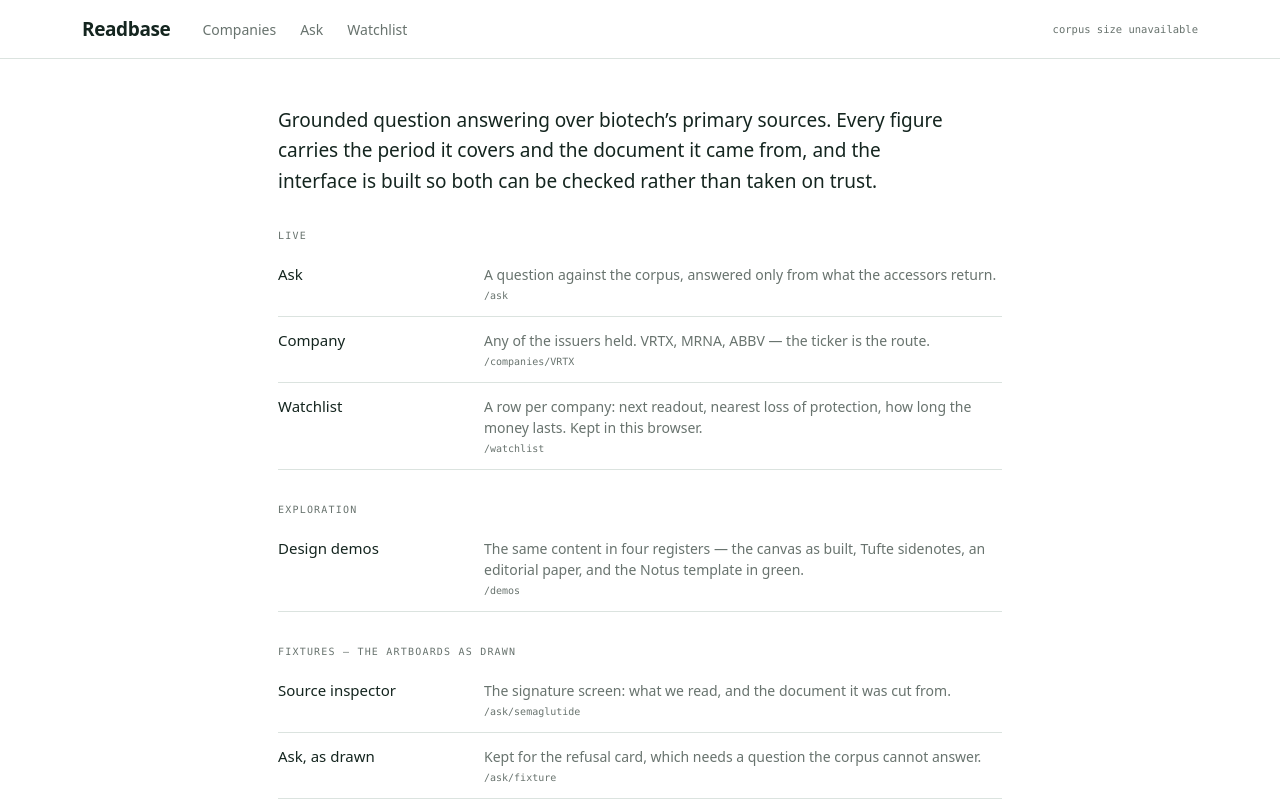
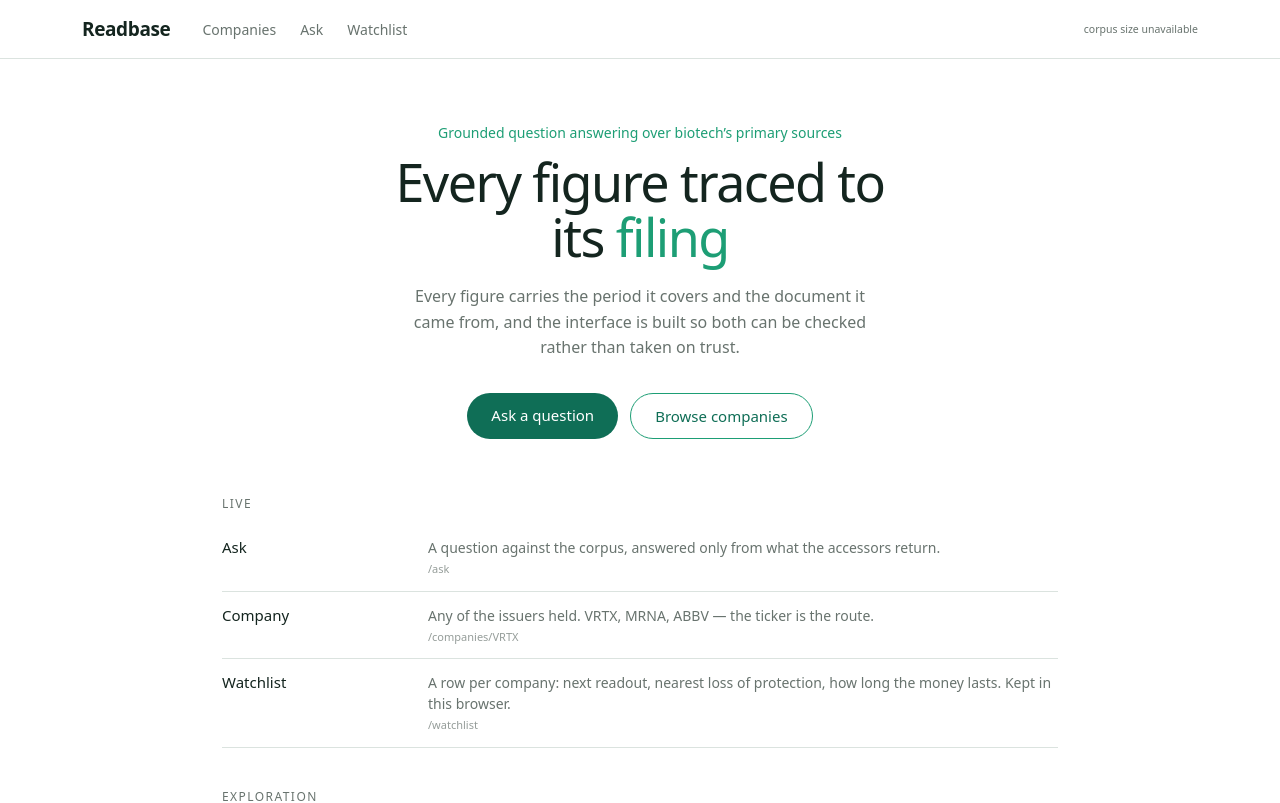
Before and after one commit to Jessego5/biotech_investment_platform2.0, a Next.js app: page / in a window 1280 px wide. Shown: the top 803 px of the page. Built offline with nearby package versions, Linux system fonts and the light colour scheme; no server answers.

Commit message:
give the register its own furniture, and one typeface

```diff
--- a/app/ask/page.tsx
+++ b/app/ask/page.tsx
@@ -8,7 +8,7 @@ import { notusPage } from "@/lib/readbase/notus-theme";
  */
 export default function AskPage() {
   return (
-    <div style={notusPage} className="min-h-svh">
+    <div style={notusPage} className="notus min-h-svh">
       <NotusChrome current="Ask" />
       <LiveAsk corpusNote="Every figure here comes from a filing, a trial record or an FDA table, and every one can be opened and checked. Ask a question to begin." />
     </div>
--- a/app/demos/indigo/page.tsx
+++ b/app/demos/indigo/page.tsx
@@ -136,7 +136,7 @@ export default async function IndigoDemo() {
   return (
     <div
       style={{ ...NOTUS, background: "var(--n-bg)", color: "var(--n-ink)", fontFamily: "var(--n-sans)" }}
-      className="min-h-svh"
+      className="notus min-h-svh"
     >
       {/* header */}
       <div className="border-b bg-[var(--n-card)]" style={{ borderColor: "var(--n-line)" }}>
--- a/app/demos/notus/page.tsx
+++ b/app/demos/notus/page.tsx
@@ -171,7 +171,7 @@ export default async function NotusDemo() {
   return (
     <div
       style={{ ...NOTUS, background: "var(--n-bg)", color: "var(--n-ink)", fontFamily: "var(--n-sans)" }}
-      className="min-h-svh"
+      className="notus min-h-svh"
     >
       {/* header */}
       <div className="border-b bg-[var(--n-card)]" style={{ borderColor: "var(--n-line)" }}>
--- a/app/effects.css
+++ b/app/effects.css
@@ -31,3 +31,38 @@
     animation: none !important;
   }
 }
+
+
+/* ---------------------------------------------------------------------------
+   The Notus register: one typeface.
+
+   `@theme inline` compiles font-mono and font-serif to a literal stack at
+   build time rather than to var(--font-mono), so redefining those variables on
+   a wrapper does nothing. This is the scoped override instead: inside .notus
+   every face is the sans, and the utilities differ only in size and colour.
+
+   Tabular figures are kept. That was the real reason for a monospace face in a
+   column of numbers, and it survives without one.
+   --------------------------------------------------------------------------- */
+.notus,
+.notus .font-mono,
+.notus .font-serif,
+.notus .font-sans,
+.notus code,
+.notus kbd,
+.notus samp,
+/* the component classes in globals.css @apply font-mono, which compiles to a
+   literal stack for the same reason, so they are named here too */
+.notus .period,
+.notus .sys-label,
+.notus .cite-chip {
+  font-family: var(--n-sans);
+}
+
+.notus .font-mono,
+.notus .period,
+.notus .cite-chip,
+.notus .tabular-nums {
+  font-variant-numeric: tabular-nums;
+  font-feature-settings: "tnum";
+}
--- a/app/page.tsx
+++ b/app/page.tsx
@@ -25,12 +25,10 @@ function Row({ href, title, note }: { href: string; title: string; note: string
       href={href}
       className="grid grid-cols-[190px_1fr] items-baseline gap-4 border-b border-border py-[13px]"
     >
-      <span className="text-[15px]">{title}</span>
-      <span className="text-[14px] leading-[1.5] text-ink-2">
+      <span className="text-[15px] font-medium">{title}</span>
+      <span className="text-[14px] leading-[1.5]" style={{ color: "var(--n-ink-2)" }}>
         {note}
-        <span className="mt-[3px] block font-mono text-[10px] text-muted-foreground">
-          {href}
-        </span>
+        <span className="mt-[3px] block text-[11px] opacity-70">{href}</span>
       </span>
     </Link>
   );
@@ -38,31 +36,63 @@ function Row({ href, title, note }: { href: string; title: string; note: string
 
 export default function Home() {
   return (
-    <div style={notusPage} className="min-h-svh">
+    <div style={notusPage} className="notus min-h-svh">
       <NotusChrome />
-      <div className="mx-auto max-w-[788px] px-8 py-[46px]">
-        <p className="mb-[34px] max-w-[62ch] text-[19px] leading-[1.6]">
-          Grounded question answering over biotech&rsquo;s primary sources. Every
-          figure carries the period it covers and the document it came from, and
-          the interface is built so both can be checked rather than taken on
-          trust.
+      {/* the hero the register is built around: an eyebrow, one large line with
+          the emphasis on the word carrying the claim, then the two actions */}
+      <div className="mx-auto max-w-[1180px] px-8 pb-4 pt-16 text-center">
+        <div className="mb-3 text-[14px]" style={{ color: "var(--n-accent)" }}>
+          Grounded question answering over biotech&rsquo;s primary sources
+        </div>
+        <h1 className="mx-auto mb-5 max-w-[17ch] text-[52px] font-medium leading-[1.06] tracking-[-0.03em]">
+          Every figure traced to its{" "}
+          <span style={{ color: "var(--n-accent)" }}>filing</span>
+        </h1>
+        <p
+          className="mx-auto mb-8 max-w-[54ch] text-[16px] leading-[1.6]"
+          style={{ color: "var(--n-ink-2)" }}
+        >
+          Every figure carries the period it covers and the document it came
+          from, and the interface is built so both can be checked rather than
+          taken on trust.
         </p>
+        <div className="flex flex-wrap justify-center gap-3">
+          <Link
+            href="/ask"
+            className="rounded-full px-6 py-3 text-[15px] font-medium text-white"
+            style={{ background: "var(--n-accent-deep)" }}
+          >
+            Ask a question
+          </Link>
+          <Link
+            href="/companies/VRTX"
+            className="rounded-full border bg-white px-6 py-3 text-[15px] font-medium"
+            style={{ borderColor: "var(--n-accent)", color: "var(--n-accent-deep)" }}
+          >
+            Browse companies
+          </Link>
+        </div>
+      </div>
 
-        <div className="mb-[10px] font-mono text-[10px] uppercase tracking-[0.12em] text-muted-foreground">
+      <div className="mx-auto max-w-[900px] px-8 pb-16 pt-10">
+        <div
+          className="mb-3 text-[12px] font-medium uppercase tracking-[0.12em]"
+          style={{ color: "var(--n-ink-2)" }}
+        >
           Live
         </div>
         {LIVE.map(([href, title, note]) => (
           <Row key={href} href={href} title={title} note={note} />
         ))}
 
-        <div className="mb-[10px] mt-[34px] font-mono text-[10px] uppercase tracking-[0.12em] text-muted-foreground">
+        <div className="mb-3 mt-10 text-[12px] font-medium uppercase tracking-[0.12em]" style={{ color: "var(--n-ink-2)" }}>
           Exploration
         </div>
         {EXPLORATIONS.map(([href, title, note]) => (
           <Row key={href} href={href} title={title} note={note} />
         ))}
 
-        <div className="mb-[10px] mt-[34px] font-mono text-[10px] uppercase tracking-[0.12em] text-muted-foreground">
+        <div className="mb-3 mt-10 text-[12px] font-medium uppercase tracking-[0.12em]" style={{ color: "var(--n-ink-2)" }}>
           Fixtures — the artboards as drawn
         </div>
         {FIXTURES.map(([href, title, note]) => (
--- a/app/watchlist/page.tsx
+++ b/app/watchlist/page.tsx
@@ -4,7 +4,7 @@ import { notusPage } from "@/lib/readbase/notus-theme";
 
 export default function WatchlistPage() {
   return (
-    <div style={notusPage} className="min-h-svh">
+    <div style={notusPage} className="notus min-h-svh">
       <NotusChrome current="Watchlist" />
       <Watchlist />
     </div>
--- a/lib/readbase/notus-theme.ts
+++ b/lib/readbase/notus-theme.ts
@@ -33,6 +33,26 @@ export const NOTUS = {
     'ui-sans-serif, system-ui, -apple-system, "Helvetica Neue", Arial, sans-serif',
 } as React.CSSProperties;
 
+
+
+/**
+ * One face everywhere.
+ *
+ * `--font-mono` is remapped to the same stack, so a component asking for mono
+ * gets the sans and the register has a single typeface differing only in size
+ * and colour. Nothing had to be rewritten to do it.
+ *
+ * The one thing mono was carrying is kept: globals.css sets
+ * font-variant-numeric: tabular-nums on .font-mono, so figures in a column
+ * still line up digit under digit. That was the practical reason for a
+ * monospace face in a table of numbers, and it survives without it.
+ */
+export const notusFonts = {
+  "--font-mono": "var(--n-sans)",
+  "--font-serif": "var(--n-sans)",
+  "--font-sans": "var(--n-sans)",
+} as React.CSSProperties;
+
 /** A card in this register. Border and a shadow soft enough to read as depth. */
 export const notusCard =
   "rounded-[14px] border bg-[var(--n-card)] shadow-[0_1px_2px_rgba(16,24,40,0.04),0_1px_3px_rgba(16,24,40,0.06)]";
@@ -52,6 +72,7 @@ export const notusCard =
  */
 export const notusPage = {
   ...NOTUS,
+  ...notusFonts,
   background: "var(--n-bg)",
   color: "var(--n-ink)",
   fontFamily: "var(--n-sans)",
```
Also changed, not shown: components/readbase/live-company.tsx (+61 -9 lines), components/readbase/stat-tiles.tsx (added, +91 -0 lines).
